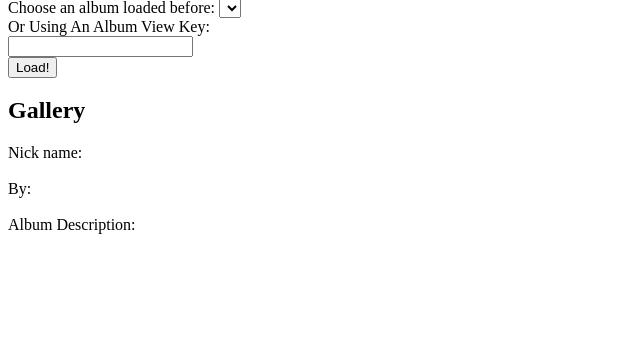
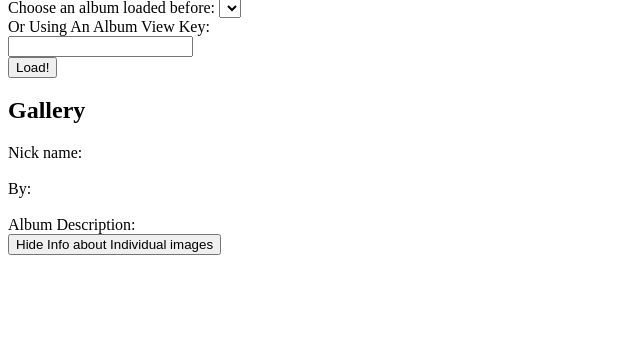
Before and after one commit to yufei-pan/Simple_Diffusion, a Flask app: page /album/ in a window 1280 px wide. Shown: the part 312-653 px from the top of the page, without its empty margins (0-640 px from the left). Run offline with Flask 2, Linux system fonts and the light colour scheme; lists and menus that the app fills with data are empty.

Commit message:
some changes

```diff
--- a/static/main.js
+++ b/static/main.js
@@ -407,7 +407,7 @@ $(document).ready( function () {
 
     $(window).scroll(function () {
         // End of the document reached?
-            if ($(document).height() - $(this).height() - 512 < $(this).scrollTop()) {
+            if ($(document).height() - $(this).height() - 1920 < $(this).scrollTop()) {
                 console.log('Loading new images');
                 if (remainingCards.length > 0){
                     $('#cards').append(remainingCards.shift())
--- a/static/styles.css
+++ b/static/styles.css
@@ -34,3 +34,10 @@
     width:100%;
     overflow:auto
   }
+
+  .card {
+    display:'inline-block';
+    padding: 0px;
+    border: 0px;
+    margin: 0px;
+  }
--- a/templates/album.html
+++ b/templates/album.html
@@ -3,6 +3,7 @@
 <head>
     <script type = "text/javascript" src = "https://ajax.googleapis.com/ajax/libs/jquery/3.6.1/jquery.min.js"></script>
     <link rel="stylesheet" href="../static/styles.css">
+    <link rel = "icon" href = "../static/ico.png" type = "image/x-icon">
     <title>
         {% if shortuuid %}
             Viewing {{ shortuuid }}
@@ -10,6 +11,7 @@
             Album View
         {% endif %}
     </title>
+
 </head>
 <body>
 <header></header>
@@ -53,6 +55,9 @@ By:
 <div id="by"></div><br>
 Album Description:<br>
 <div id="album_description" ></div>
+<button type="button" id="hide_info_button">Hide Info about Individual images</button>
+<br>
+<br>
 <br>
 <div id="album_view">
     <!-- An album of image generated by this machine (saved locally) -->
@@ -125,12 +130,18 @@ Album Description:<br>
             e.preventDefault();
         });
 
+        $('#hide_info_button').click( function(e){
+            console.log('Hide Image Infos!');
+            $('.info').hide();
+            $('.image_id').hide();
+            $("head").append('<style type="text/css">.info {display:none;}.image_id {display:none;}</style>');
+        });
 
     });
 
     $(window).scroll(function () {
     // End of the document reached?
-        if ($(document).height() - $(this).height() - 512 < $(this).scrollTop()) {
+        if ($(document).height() - $(this).height() - 1920 < $(this).scrollTop()) {
             console.log('Loading new images');
             if (remainingCards.length > 0){
                 $('#cards').append(remainingCards.shift())
@@ -218,10 +229,10 @@ function formGallery(){
     for (let idx in workingAlbum.images){
         let UUID = workingAlbum.images[workingAlbum.images.length-idx-1];
         //console.log(UUID);
-        var card = $("<div class='card' id='"+UUID+"'></div>");
-        card.append($("<h3>"+UUID+"<h3/>"));
+        var card = $("<div  class='card' id='"+UUID+"'></div>");
+        card.append($("<h3 class='image_id'>"+UUID+"</h3>"));
         card.append($("<img loading='lazy' src='../image/"+UUID+"'/>"));
-        card.append($("<br/>"));
+        card.append($("<br class='info'/>"));
         if (!localStorage.getItem(UUID)){
             $.getJSON( "../get_info/"+UUID, function( data ) {
                 localStorage.setItem(UUID, JSON.stringify(data));
@@ -231,7 +242,7 @@ function formGallery(){
             });
         }
         card.append($('<pre class="info"></pre>').html(JSON.stringify(JSON.parse(localStorage.getItem(UUID)), null, 2)));
-        card.append($("<br/>"));
+        card.append($("<br class='info'/>"));
         remainingCards.push(card);
         count++;
     }
--- a/templates/index.html
+++ b/templates/index.html
@@ -5,13 +5,15 @@
     <script type = "text/javascript" src = "static/natural-compare-lite.js"></script>
     <link rel="stylesheet" href="static/styles.css">
     <title>Simple Diffusion</title>
+    <link rel = "icon" href = "static/ico.png" type = "image/x-icon">
+    <link rel="manifest" href="static/sd.webmanifest" />
 </head>
 <body>
 <header>Simple Diffusion</header>
 <meta name="viewport" content="width=device-width">
 <h1>Simple Diffusion - RESTful Diffusion Web Client</h1>
 <a href='https://zopyr.us'>By Kes</a><br>
-<a href="album" target="_blank">View my albums!</a>
+<a href="album/" >View my albums!</a>
 
 <h2>If you have an album you want to work on, select one:</h2>
 <form id="working_album">
```
Also changed, not shown: static/ico.png (added), static/ico_old.png (added), static/sd.webmanifest (added).
